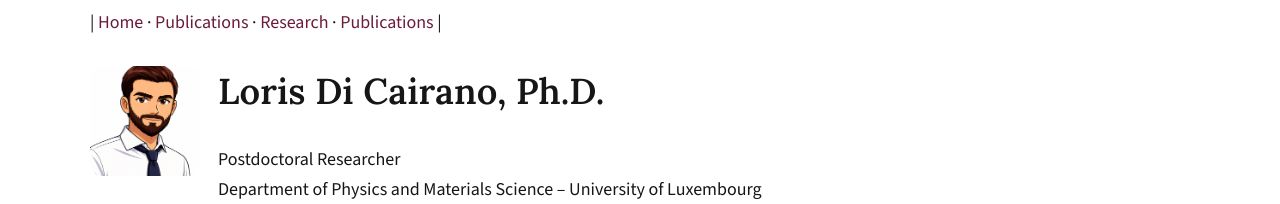
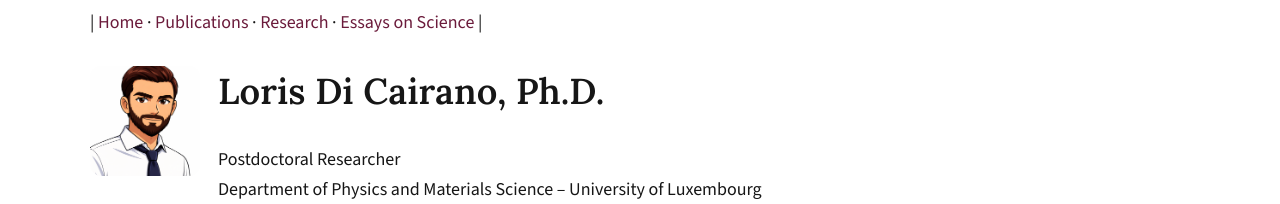
Before and after one commit to ldicairano/website, a Jekyll site: the page built from index.html, in a window 1280 px wide. Shown: the top 204 px of the page. Built offline with Jekyll 4.4.1, drawn with Linux system fonts in a browser that asks for light colours.

Commit message:
Update site

```diff
--- a/_layouts/default.html
+++ b/_layouts/default.html
@@ -20,7 +20,7 @@
        |   <a class="nav__link {% if page.url == '/' %}is-active{% endif %}" href="{{ '/' | relative_url }}">Home</a>   ·
         <a class="nav__link" href="{{ '/publications/' | relative_url }}">Publications</a>   ·
         <a class="nav__link" href="{{ '/research/' | relative_url }}">Research</a>    ·
-        <a class="nav__link" href="{{ '/essays-on-science/' | relative_url }}">Publications</a>   |
+        <a class="nav__link" href="{{ '/essays-on-science/' | relative_url }}">Essays on Science</a>   |
       </nav>
 
     </div>
```
